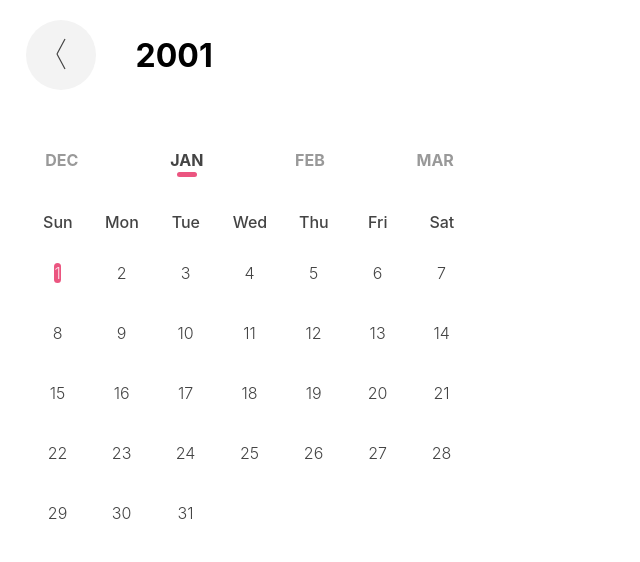
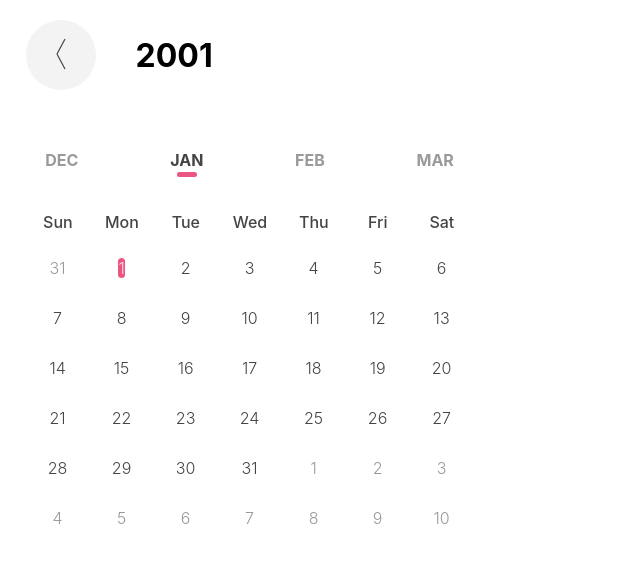
Before and after one commit to gabrr/gabrr-calendar, a React (Create React App) app: page /date/1 in a window 1280 px wide. Shown: the top 562 px of the page, without its empty margins (0-640 px from the left). Built offline with nearby package versions, Linux system fonts and the light colour scheme.

Commit message:
bug fixes

```diff
--- a/src/pages/allMonths/helpers.ts
+++ b/src/pages/allMonths/helpers.ts
@@ -65,7 +65,7 @@ export const getListOfDays = (dateString: string) => {
     const month = date.getMonth() + 1
 
     const daysNumPreviousMonth = getDaysInMonth(year, month - 1)
-    const [ startWeekIndex ] = getStartWeekDay(date)
+    const [ startWeekIndex ] = getStartWeekDay(new Date(`${month}-1-${year}`))
 
     const daysOfPreviousMonth = listDaysOfPrevMonth(startWeekIndex, daysNumPreviousMonth, month, year)
     const daysOfCurrentMonth = listDaysOfCurrentMonth(year, month)
--- a/src/pages/home/index.tsx
+++ b/src/pages/home/index.tsx
@@ -3,7 +3,7 @@ import { useHistory, useParams } from 'react-router-dom'
 import styled from 'styled-components'
 import { Arrow } from '../../components/atoms'
 import { Calendar } from '../../components/organisms/calendar'
-import { listDaysOfCurrentMonth } from '../allMonths/helpers'
+import { getListOfDays } from '../allMonths/helpers'
 
 interface RouteParams {
     id: string
@@ -12,7 +12,7 @@ interface RouteParams {
 export const Home: React.FC<any> = (props) => {
     const history = useHistory()
     const { id: date } = useParams<RouteParams>()
-    const days = listDaysOfCurrentMonth(new Date(date).getFullYear(), new Date(date).getMonth() + 1)
+    const days = getListOfDays(date)
 
     const goBack = () => {
         history.push('/all-months')
```
Also changed, not shown: src/MOCK.js (+7 -0 lines).
